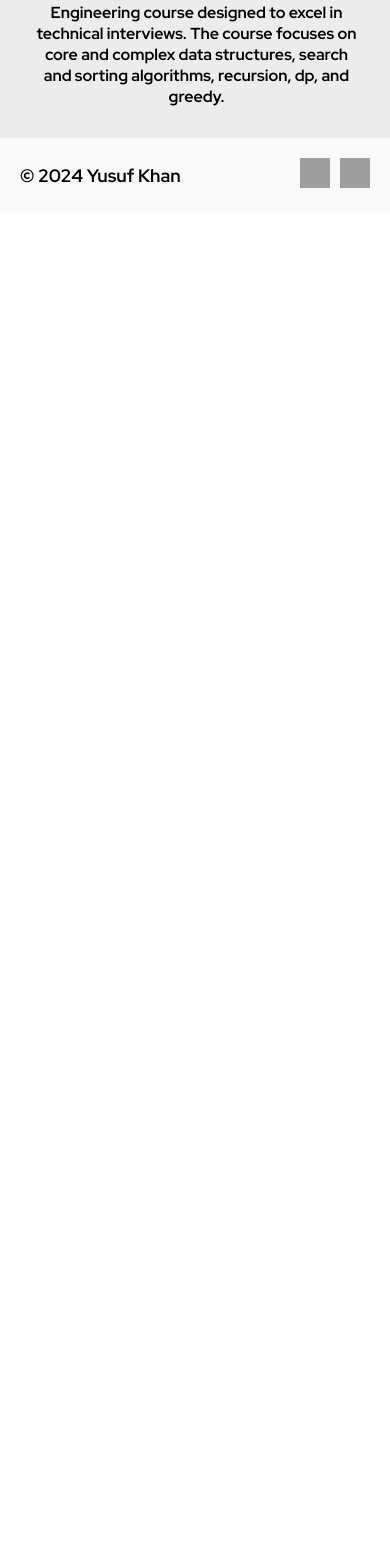
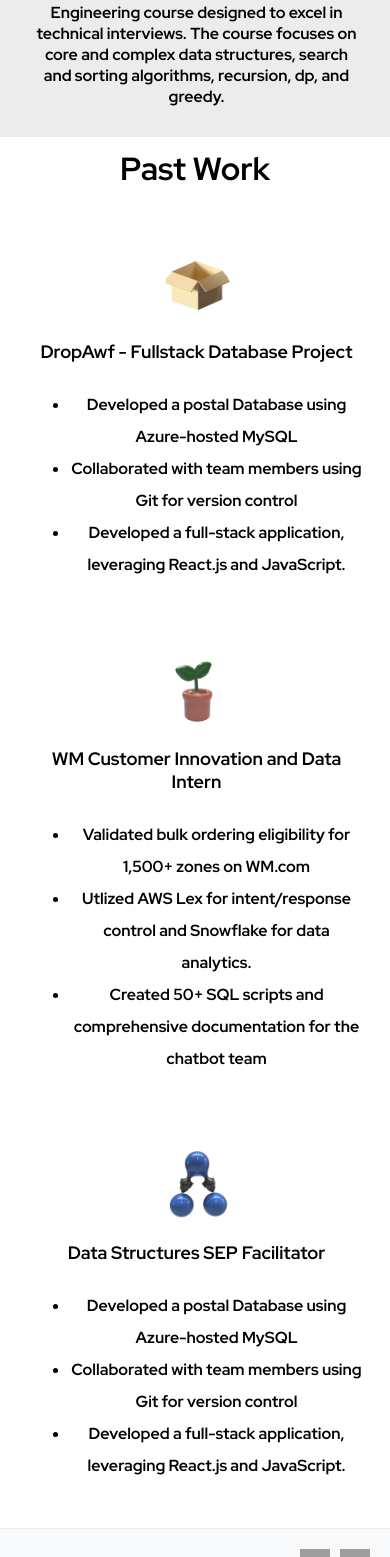
Before and after one commit to ykhan-5/Yusuf.dev, a React (Create React App) app: page / in a window 390 px wide. Shown: the part 2822-4379 px from the top of the page. Before the commit the page ends 3035 px from the top, so only its background shows below. Built offline with nearby package versions, Linux system fonts and the light colour scheme; grey boxes are pictures that could not be loaded.

Commit message:
Projects

```diff
--- a/src/App.js
+++ b/src/App.js
@@ -2,7 +2,7 @@ import "./App.css";
 import Conveyer from "./components/Conveyer";
 import Home from "./components/Home";
 import Navbar from "./components/Navbar";
-import Projects from "./components/Projects";
+import Projects from "./components/Project";
 import Footer from "./components/Footer";
 import star from "./assets/star.mp4";
 import About from "./components/About";
@@ -17,7 +17,7 @@ function App() {
       {<Current />}
       {/* <Home /> */}
       {/* <Conveyer /> */}
-      {/* <Projects /> */}
+      <Projects />
       {/* <Background /> */}
       <Footer />
     </div>
--- /dev/null
+++ b/src/CSS/Project.css
@@ -0,0 +1,77 @@
+.Project-container {
+  /* background-color: #868788;
+   */
+  background-color: #ffffff;
+  display: grid;
+  grid-template-columns: 1fr 1fr 1fr;
+  grid-template-rows: 100px auto;
+  gap: 1%;
+  padding: 2%;
+}
+
+.Project-title {
+  grid-column: span 4;
+  font-size: xxx-large;
+}
+
+.Project-card {
+  display: flex;
+  flex-direction: column;
+  align-items: center;
+  justify-content: space-between;
+  overflow: hidden;
+  padding: 20px;
+  /* background-color: #fafafa; */
+  border-radius: 40px;
+}
+
+.Project-card-title {
+  font-size: large;
+  padding: 10px;
+}
+
+.Project-card-text {
+  line-height: 200%;
+}
+
+.icon {
+  height: 70px;
+  width: min-content;
+  display: inline-block;
+  vertical-align: middle;
+  padding-bottom: 10px;
+}
+
+@media (max-width: 768px) {
+  .Project-container {
+    display: flex;
+    flex-direction: column;
+    gap: 20px;
+    padding: 10px;
+  }
+
+  .Project-title {
+    font-size: xx-large;
+    text-align: center;
+    margin-bottom: 20px;
+  }
+
+  .Project-card {
+    width: 90%;
+  }
+}
+
+.link {
+  text-decoration: none;
+  color: black;
+  font-weight: bold;
+  white-space: nowrap;
+}
+
+.link:visited {
+  color: black;
+}
+
+.link:hover {
+  color: gray;
+}
--- a/src/CSS/Projects.css
+++ /dev/null
@@ -1,26 +0,0 @@
-.projects-container {
-  /* margin-top: 80px; */
-  display: grid;
-  grid-template-columns: 1fr 1fr 1fr;
-  grid-template-rows: 100px 200px;
-  gap: 10px;
-}
-
-.p-title {
-  grid-column: span 3;
-  font-size: xxx-large;
-}
-
-.p-card1,
-.p-card2,
-.p-card3 {
-  display: flex;
-  flex-direction: column;
-  justify-content: space-between;
-  overflow: hidden; /* Ensure content does not spill out */
-}
-
-.p-card1 {
-  background-color: #c8ffd4;
-  border-radius: 40px;
-}
--- a/src/components/Home.js
+++ b/src/components/Home.js
@@ -2,7 +2,7 @@ import React from "react";
 import "../CSS/Home.css";
 import Navbar from "./Navbar";
 import Conveyer from "./Conveyer";
-import Projects from "./Projects";
+import Projects from "./Project";
 
 const Home = () => {
   return (
--- /dev/null
+++ b/src/components/Project.js
@@ -0,0 +1,74 @@
+import React from "react";
+import "../CSS/Project.css";
+import box from "../assets/box.png";
+import codepath from "../assets/code.png";
+import plant from "../assets/plant.png";
+import dsa from "../assets/DSA.png";
+
+const Project = () => {
+  return (
+    <div className="Project-container">
+      <div className="Project-title">Past Work</div>
+      <div className="Project-card">
+        <img className="icon" src={box} alt="3D Icon" />
+        <div className="Project-card-title">
+          DropAwf - Fullstack Database Project
+        </div>
+        <div className="Project-card-text">
+          <ul>
+            <li>Developed a postal Database using Azure-hosted MySQL</li>
+            <li>
+              Collaborated with team members using Git for version control
+            </li>
+            <li>
+              Developed a full-stack application, leveraging React.js and
+              JavaScript.
+            </li>
+          </ul>
+        </div>
+      </div>
+
+      <div className="Project-card">
+        <img className="icon" src={plant} alt="3D Icon" />
+        <div className="Project-card-title">
+          WM Customer Innovation and Data Intern
+        </div>
+        <div className="Project-card-text">
+          <ul>
+            <li>
+              Validated bulk ordering eligibility for 1,500+ zones on WM.com
+            </li>
+            <li>
+              Utlized AWS Lex for intent/response control and Snowflake for data
+              analytics.
+            </li>
+            <li>
+              Created 50+ SQL scripts and comprehensive documentation for the
+              chatbot team
+            </li>
+          </ul>
+        </div>
+      </div>
+      <div className="Project-card">
+        <img className="icon" src={dsa} alt="3D Icon" />
+        <div className="Project-card-title">
+          Data Structures SEP Facilitator
+        </div>
+        <div className="Project-card-text">
+          <ul>
+            <li>Developed a postal Database using Azure-hosted MySQL</li>
+            <li>
+              Collaborated with team members using Git for version control
+            </li>
+            <li>
+              Developed a full-stack application, leveraging React.js and
+              JavaScript.
+            </li>
+          </ul>
+        </div>
+      </div>
+    </div>
+  );
+};
+
+export default Project;
--- a/src/components/Projects.js
+++ /dev/null
@@ -1,17 +0,0 @@
-import React from "react";
-import "../CSS/Projects.css";
-
-const Projects = () => {
-  return (
-    <div>
-      <div className="projects-container">
-        <div className="p-title">Projects</div>
-        <div className="p-card1">1</div>
-        <div className="p-card2">2</div>
-        <div className="p-card3">3</div>
-      </div>
-    </div>
-  );
-};
-
-export default Projects;
```
Also changed, not shown: src/assets/box.png (added), src/assets/plant.png (added).
